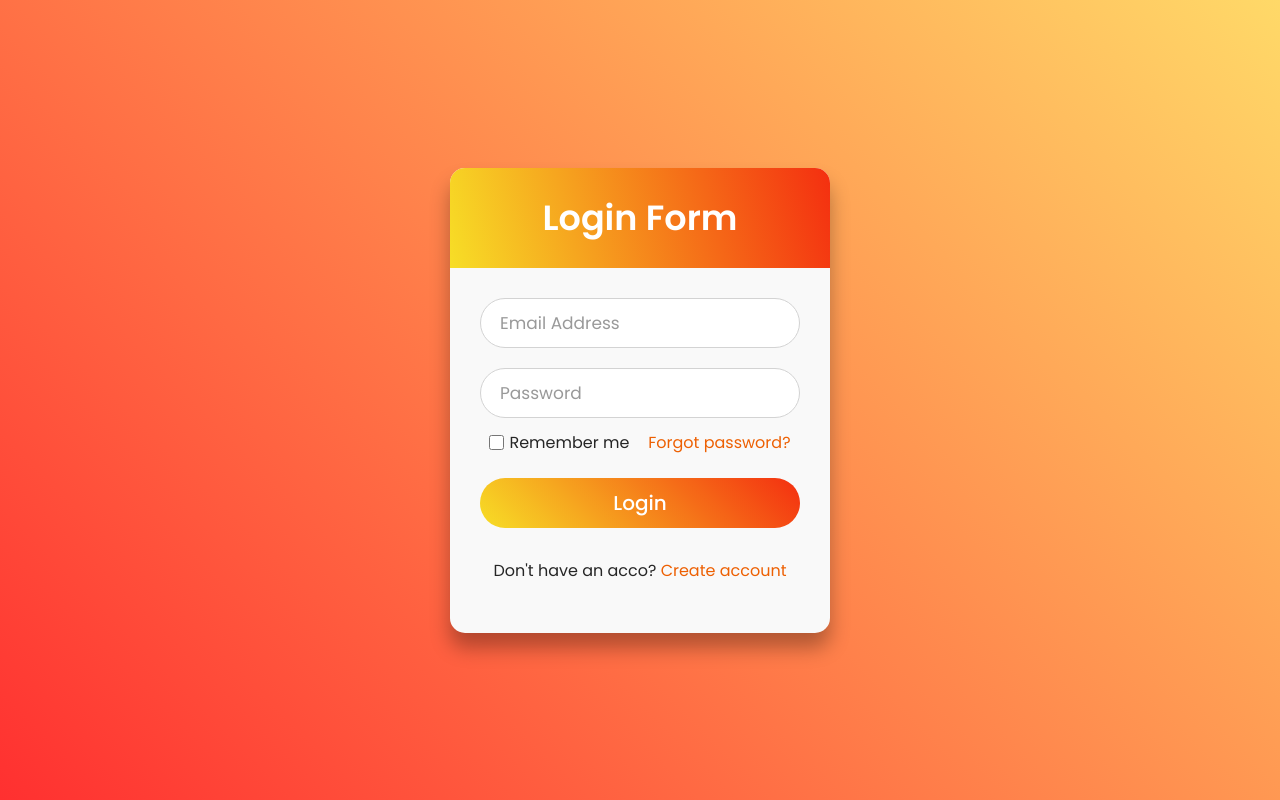
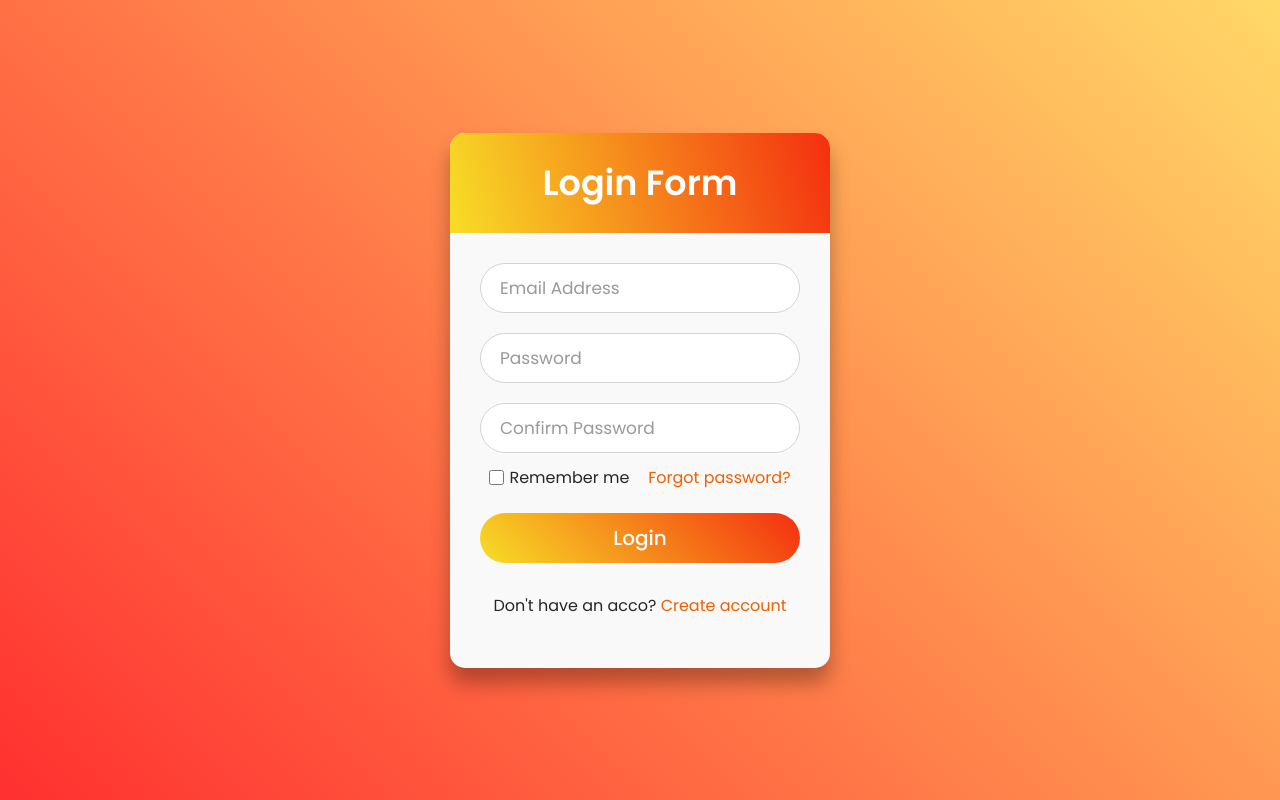
Before and after one commit to Adi-D-king/E-Comerce_dummy, a Django app: template ProjectRelic/users/templates/users/login.html in a window 1280 px wide. Run offline with Django 5.2, Linux system fonts and the light colour scheme; the template is opened without the code that fills it, so the values that code supplies are empty.

Commit message:
creating login system

```diff
--- a/ProjectRelic/shop/templates/shop/index.html
+++ b/ProjectRelic/shop/templates/shop/index.html
@@ -42,7 +42,7 @@
 
         <!-- End_nav -->
         <div class="end_nav">
-            <a href="#"><i class="fa-solid fa-circle-user"></i></a>
+            <a href="login"><i class="fa-solid fa-circle-user"></i></a>
             <a href="#"><i class="fa-solid fa-cart-shopping"></i></a>
             <a href="#"><i class="fa-solid fa-store"></i></a>
         </div>
--- a/ProjectRelic/users/models.py
+++ b/ProjectRelic/users/models.py
@@ -7,6 +7,7 @@ class Accounts(models.Model):
     lastname = models.CharField(max_length=20,default="user_last_name")
     e_mail = models.EmailField(max_length=20,unique=True)
     phone_no = models.CharField(max_length=20,unique=True)
+    password = models.CharField(max_length=20,unique=True,default='N/A')
 
     def __int__(self):
         return self.user_id
--- a/ProjectRelic/users/templates/users/login.html
+++ b/ProjectRelic/users/templates/users/login.html
@@ -10,14 +10,18 @@
    <body>
       <div class="wrapper">
          <div class="title">Login Form</div>
-         <form action="#">
+         <form action="#" method="post">
             <div class="field">
-               <input type="text" required>
+               <input type="text" name="e_mail" required>
                <label>Email Address</label>
             </div>
             <div class="field">
-               <input type="password" required>
+               <input type="password" name="password" required>
                <label>Password</label>
+            </div>
+            <div class="field">
+               <input type="password" name="confirm_password" required>
+               <label>Confirm Password</label>
             </div>
             <div class="content">
                <div class="checkbox">
```
Also changed, not shown: ProjectRelic/users/views.py (+15 -1 lines), ProjectRelic/users/migrations/0003_accounts_password.py (added).
